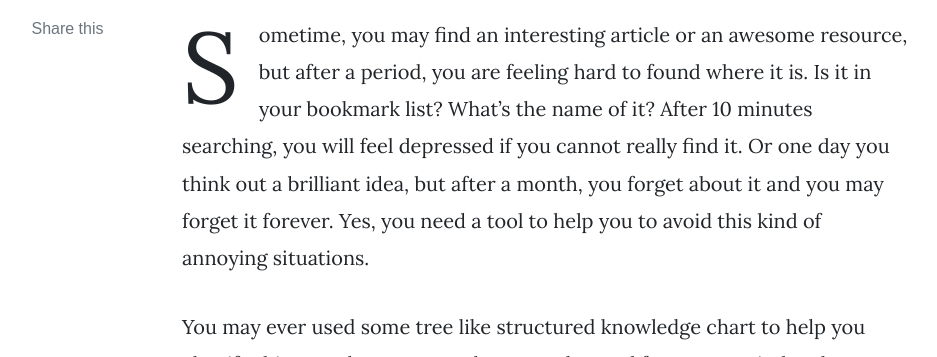
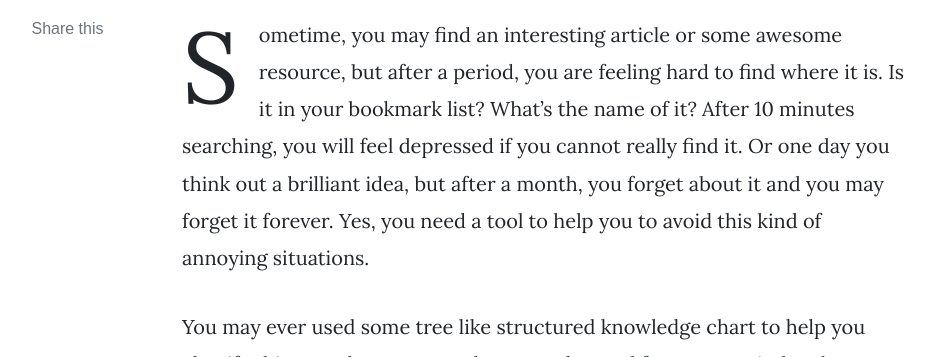
Before and after one commit to devfans/devfans.github.io, a Jekyll site: the page built from _posts/2020-02-01-manage-your-knowledge-with-maester-application.md, in a window 1280 px wide and 900 px high, cut to the strip 543-900 px from the top of the window. Shown: the whole strip, without its empty margins (188-1125 px from the left). Built offline with Jekyll 4.4.1, drawn with Linux system fonts in a browser that asks for light colours; nearby versions of some CDN libraries; comment, search, counter and statistics services are not loaded.

Commit message:
Fix typing

```diff
--- a/_posts/2020-02-01-manage-your-knowledge-with-maester-application.md
+++ b/_posts/2020-02-01-manage-your-knowledge-with-maester-application.md
@@ -8,7 +8,7 @@ image: /cdn.stocksnap.io/img-thumbs/960w/A4GPO5BBZD.jpg
 tags: [sticky]
 ---
 
-Sometime, you may find an interesting article or an awesome resource, but after a period, you are feeling hard to found where it is. Is it in your bookmark list? What's the name of it? After 10 minutes searching, you will feel depressed if you cannot really find it. Or one day you think out a brilliant idea, but after a month, you forget about it and you may forget it forever. Yes, you need a tool to help you to avoid this kind of annoying situations.
+Sometime, you may find an interesting article or some awesome resource, but after a period, you are feeling hard to find where it is. Is it in your bookmark list? What's the name of it? After 10 minutes searching, you will feel depressed if you cannot really find it. Or one day you think out a brilliant idea, but after a month, you forget about it and you may forget it forever. Yes, you need a tool to help you to avoid this kind of annoying situations.
 
 You may ever used some tree like structured knowledge chart to help you classify things and compose a clear map dumped from your mind and try to maintain it with adding more and more content. This is a common and popular way for human to organize things and manage tasks. I am sure you can easily find a lot of neat tools that could do this for you.
 
```
